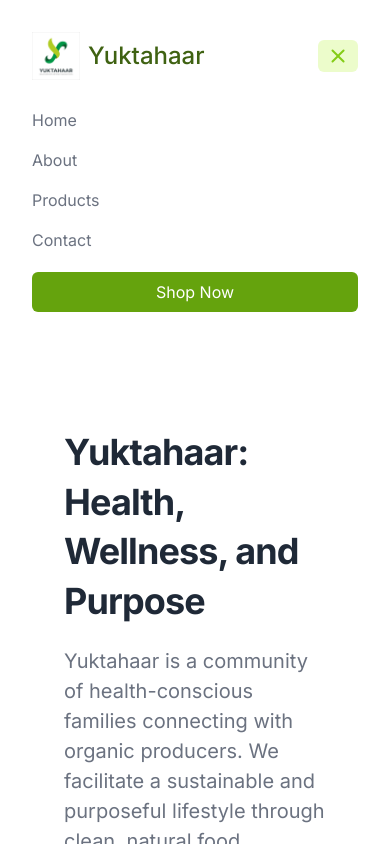
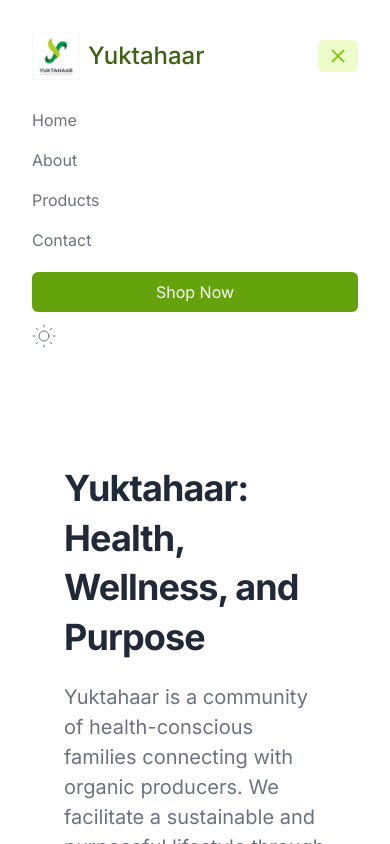
Before and after one commit to tapannayak24/Yuktahaar2, a Next.js app: page / in a window 390 px wide. Both pictures are taken after a click on the button "Toggle Menu". Shown: the top 844 px of the page. Built offline with nearby package versions, Linux system fonts and the light colour scheme.

Commit message:
Add theme changer to mobile menu

```diff
--- a/src/components/Navbar.tsx
+++ b/src/components/Navbar.tsx
@@ -77,6 +77,9 @@
                     >
                       Shop Now
                     </Link>
+                    <div className="mt-3">
+                      <ThemeChanger />
+                    </div>
                   </>
                 </Disclosure.Panel>
               </div>
```
